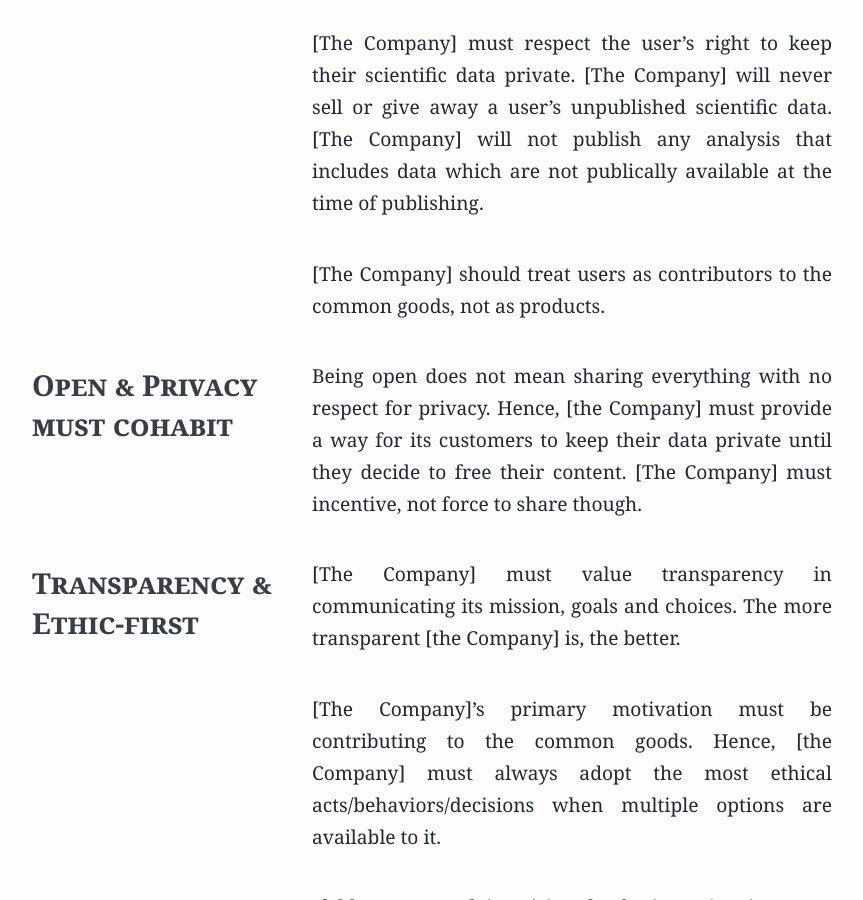
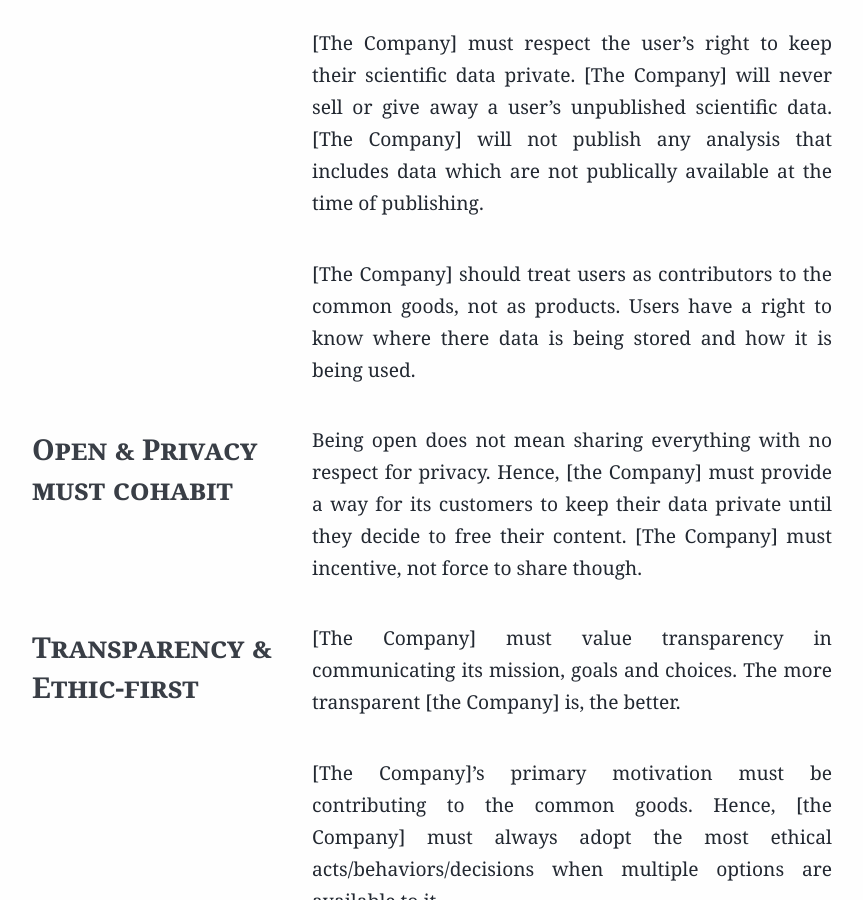
Before and after one commit to TailorDev/manifesto, a Jekyll site: the page built from version/1.0.md, in a window 1280 px wide and 900 px high, scrolled down 1296 px. Shown: the whole window, without its empty margins (208-1071 px from the left). Built offline with Jekyll 4.4.1, drawn with Linux system fonts in a browser that asks for light colours.

Commit message:
Added user right to know location of data

```diff
--- a/version/1.0.md
+++ b/version/1.0.md
@@ -47,7 +47,8 @@ scientific data. [The Company] will not publish any analysis that
 includes data which are not publically available at the time of publishing.
 
 [The Company] should treat users as contributors to the common goods, not
-as products.
+as products. Users have a right to know where there data is being stored
+and how it is being used.
 
 ## Open & Privacy must cohabit
 
```
